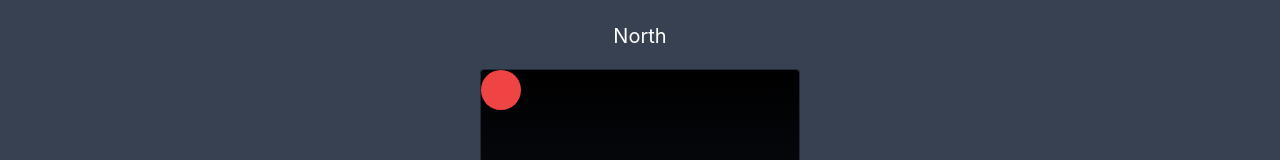
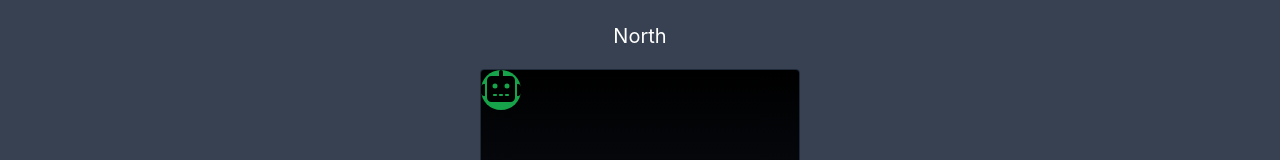
Before and after one commit to simonczerwinski/xstate-robot-project, a React (Create React App) app: page / in a window 1280 px wide. Shown: the part 331-491 px from the top of the page. Built offline with nearby package versions, Linux system fonts and the light colour scheme.

Commit message:
Added robot icon from font awesome. Added button size props

```diff
--- a/src/component/Button/Button.tsx
+++ b/src/component/Button/Button.tsx
@@ -1,7 +1,10 @@
 import React from 'react';
+
+export type ButtonSize = 'small' | 'medium' | 'large';
 
 interface Props {
 	children: React.ReactNode;
+	size?: ButtonSize;
 	className?: string;
 	colors?: {
 		background: string;
--- a/src/component/Robot/Robot.tsx
+++ b/src/component/Robot/Robot.tsx
@@ -8,11 +8,13 @@ interface Props {
 const Robot: React.FC<Props> = ({ robot }) => {
 	return (
 		<div
-			className="w-10 h-10 bg-red-500 rounded-full cursor-pointer"
+			className="w-10 h-10 bg-green-600 rounded-full cursor-pointer"
 			style={{
 				position: 'absolute',
 			}}
-		/>
+		>
+			<img src={'/images/robot-solid.svg'} alt="Robot Icon" />
+		</div>
 	);
 };
 
--- a/src/component/Text/Text.tsx
+++ b/src/component/Text/Text.tsx
@@ -26,7 +26,6 @@ const Text: React.FC<TextProps> = ({
 	...props
 }) => {
 	const Tag: any = tagProps[as];
-	console.log('Tag', Tag);
 	return (
 		<Tag className={`text ${margin ? 'w-margin' : ''} ${className}`} {...props}>
 			{text}
```
Also changed, not shown: public/images/robot-solid.svg (added).
